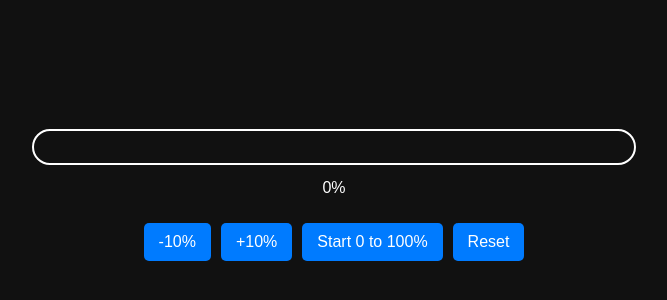
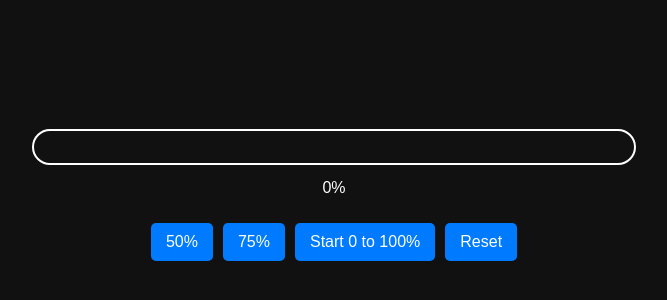
Before and after one commit to Jocando21/WaveProgress.js, a plain HTML site: page docs/index.html in a window 1280 px wide. Shown: the part 212-512 px from the top of the page, without its empty margins (306-973 px from the left). Drawn offline with Linux system fonts and the light colour scheme.

Commit message:
Update index.html

```diff
--- a/docs/index.html
+++ b/docs/index.html
@@ -13,8 +13,8 @@
     <div class="bar"></div>
     <p id="counter">0%</p>
     <div class="controls">
-        <button onclick="progressBar.changeProgress(-10)">-10%</button>
-        <button onclick="progressBar.changeProgress(10)">+10%</button>
+        <button onclick="progressBar.updateProgress(50)">50%</button>
+        <button onclick="progressBar.updateProgress(75)">75%</button>
         <button onclick="startProgress()">Start 0 to 100%</button>
         <button onclick="progressBar.resetProgress()">Reset</button>
     </div>
```
